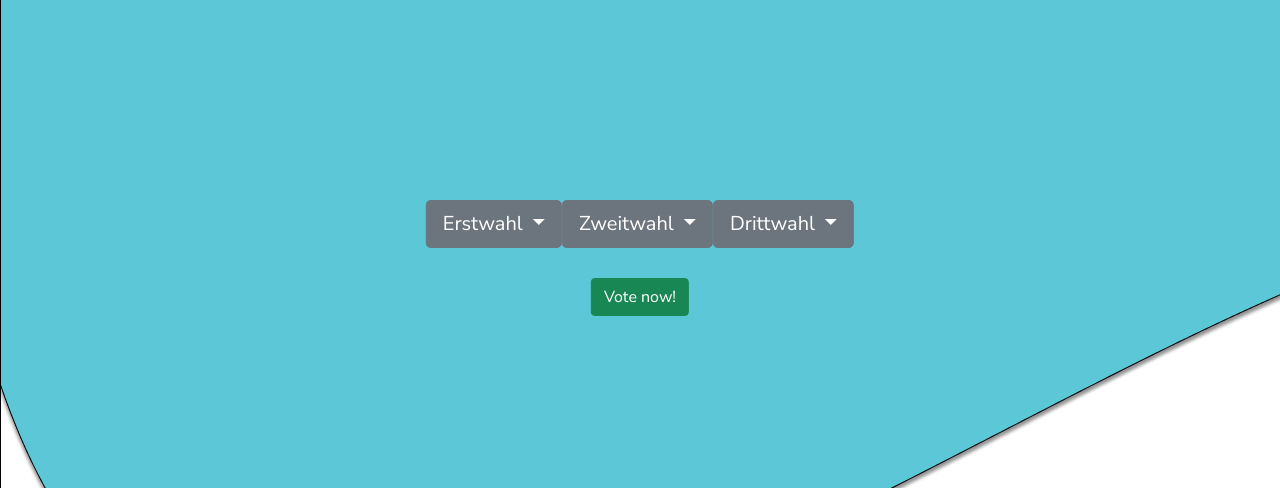
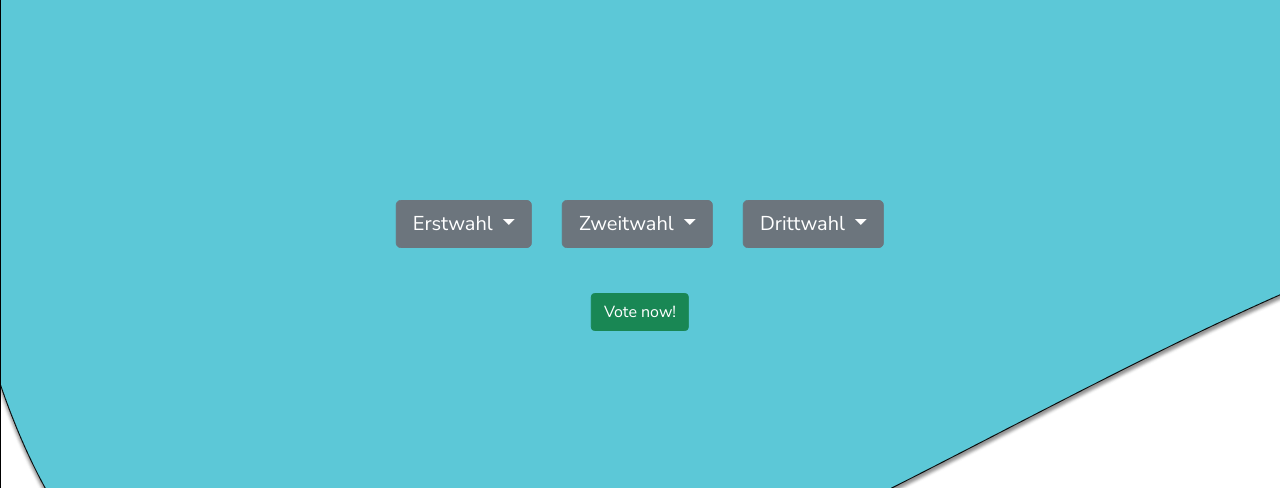
Before and after one commit to Zwennsch/schaumburg-votes, a Flask app: page /vote in a window 1280 px wide. Shown: the part 142-630 px from the top of the page. Run offline with Flask 2, Linux system fonts and the light colour scheme.

Commit message:
added margin to vote buttons

```diff
--- a/voting/static/styles.css
+++ b/voting/static/styles.css
@@ -85,6 +85,9 @@ html, body{
 .test html, body{
     height: 100%;
 }
+.vote-btn{
+    margin: 15px;
+}
 .welcome-logo{
     margin-right: 20px;
 }
--- a/voting/templates/views/vote.html
+++ b/voting/templates/views/vote.html
@@ -7,7 +7,7 @@
           <div class="vertical-buttons">
               <div class="landing-logo-2 vertical-buttons">
                     <div class="dropdown">
-                      <button type="button" class="btn btn-secondary btn-lg dropdown-toggle"
+                      <button type="button" class="btn btn-secondary btn-lg dropdown-toggle vote-btn"
                       data-bs-toggle="dropdown" aria-haspopup="true" aria-expanded="false" id="erste">
                         Erstwahl
                       </button>
@@ -18,7 +18,7 @@
                       </div>
                     </div>
                     <div class="dropdown">
-                      <button type="button" class="btn btn-secondary btn-lg dropdown-toggle"
+                      <button type="button" class="btn btn-secondary btn-lg dropdown-toggle vote-btn"
                       data-bs-toggle="dropdown" aria-haspopup="true" aria-expanded="false" id="zweite">
                         Zweitwahl
                       </button>
@@ -29,7 +29,7 @@
                       </div>
                     </div>
                     <div class="dropdown">
-                      <button type="button" class="btn btn-secondary btn-lg dropdown-toggle"
+                      <button type="button" class="btn btn-secondary btn-lg dropdown-toggle vote-btn"
                       data-bs-toggle="dropdown" aria-haspopup="true" aria-expanded="false" id="dritte">
                         Drittwahl
                       </button>
```
